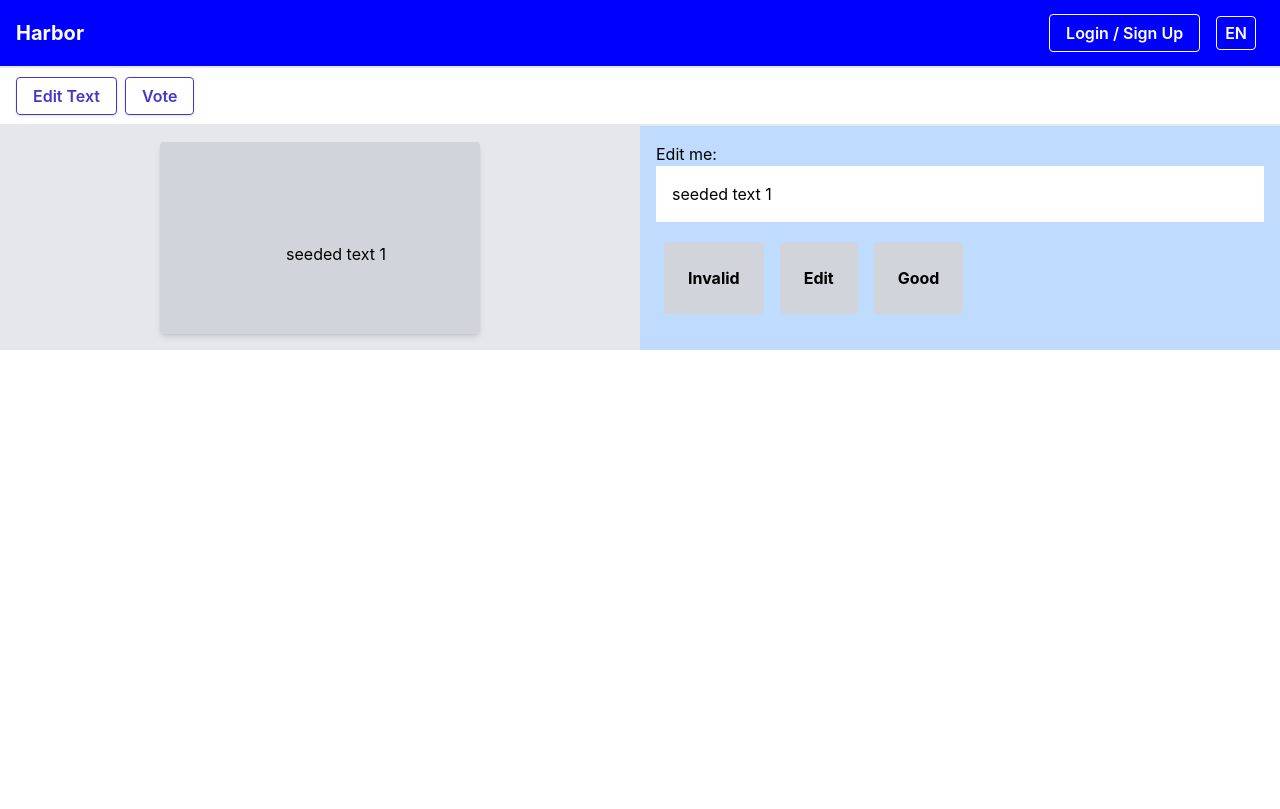
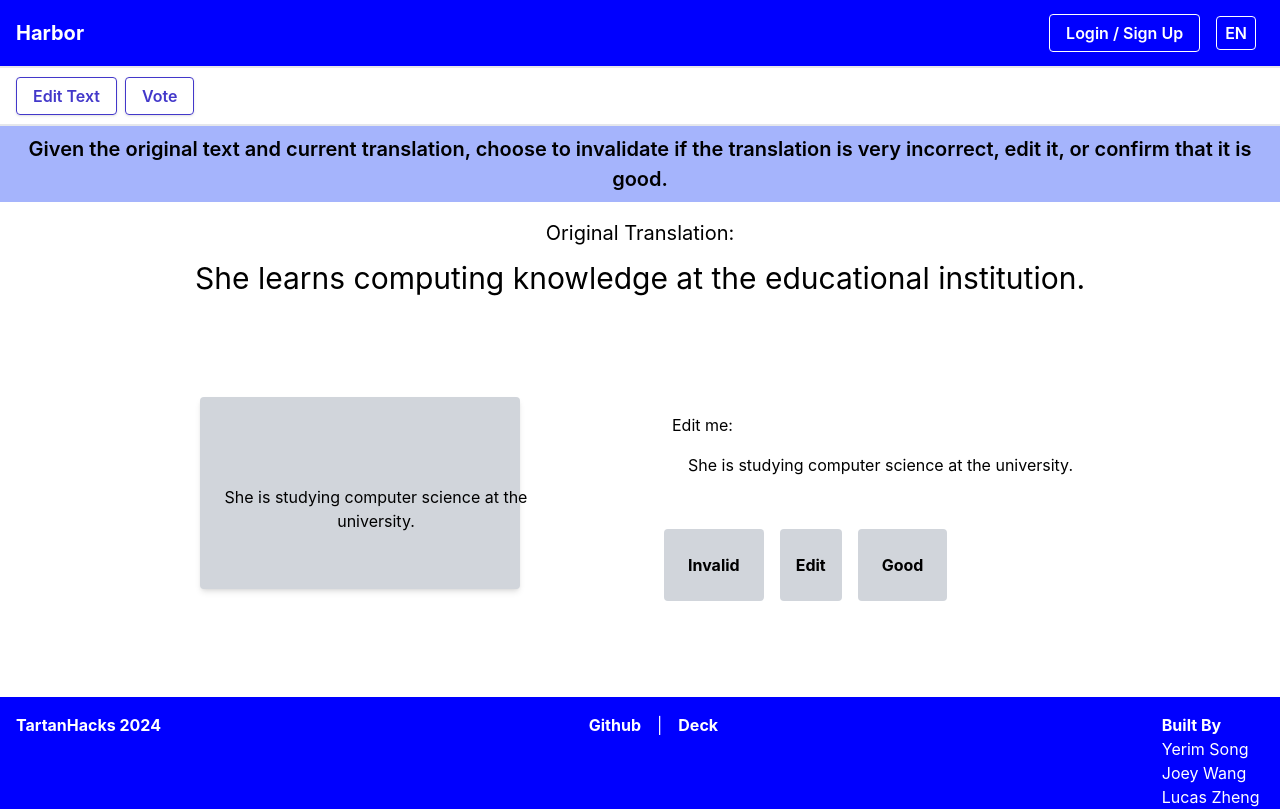
Before and after one commit to useharbor/harbor, a React (Create React App) app: page /solve in a window 1280 px wide. Shown: the top 809 px of the page. Built offline with nearby package versions, Linux system fonts and the light colour scheme; no server answers; the database is empty.

Commit message:
Added fake data

```diff
--- a/src/components/edit_text.js
+++ b/src/components/edit_text.js
@@ -8,7 +8,7 @@ const EditableTextBox = ({ initialText }) => {
   };
 
   return (
-    <div>
+    <div className='p-4'>
       <label htmlFor="editableInput">Edit me:</label>
       <input
         type="text"
--- a/src/pages/Home.js
+++ b/src/pages/Home.js
@@ -43,7 +43,7 @@ export default function Home() {
         <h2 className="text-[30px] mb-8 border-b-2 border-gray-400 pb-2">Harbor is a project to translate text with human validation</h2>
         <p className="mb-10">
         Harbor stands out from traditional online translators like Google Translate
-        by addressing their limitations. While automated services may offer quick
+        by addressing their limitations. While these automated services may offer quick
         translations, they often lack accuracy and struggle with cultural nuances
         and context. Harbor combines human validation with advanced technology,
         engaging native speakers to provide precise and culturally sensitive translations.
--- a/src/pages/Publish.js
+++ b/src/pages/Publish.js
@@ -2,11 +2,13 @@ import React from "react";
 import ContentTextBox from "../components/ContentTextBox.js";
 import PaymentTextBox from "../components/PaymentTextBox";
 import JobForm from "../components/JobForm.js";
+import Footer from "../components/footer.js";
 
 // const { getFirestore, Timestamp } = require("firebase-admin/firestore");
 
 export default function Home() {
   return (
+    <>
       <div className="flex justify-between p-8 flex-col">
         <div className="flex-1 p-4">
           <h1 className="text-2xl font-bold mb-4">Publish</h1>
@@ -14,5 +16,7 @@ export default function Home() {
         </div>
         <JobForm />
       </div>
+      <Footer></Footer>
+    </>
   );
 }
--- a/src/pages/SolveEdit.js
+++ b/src/pages/SolveEdit.js
@@ -4,11 +4,15 @@ import EditableTextBox from "../components/edit_text.js";
 import SolveNavbar from "../components/solve_navbar.js";
 import firebase from "firebase/compat/app";
 import "firebase/compat/firestore";
+import Footer from "../components/footer";
 
 const flashcardsData = [
-  { front: "seeded text 1", back: "Back of Card 1" },
-  { front: "seeded text 2", back: "Back of Card 2" },
-  { front: "seeded text 3", back: "Back of Card 3" },
+  { current: "She is studying computer science at the university.",
+    original: "She learns computing knowledge at the educational institution." },
+  { current: "The meeting will happen in on Zoom.",
+    original: "The conference will take place in a virtual environment." },
+  { current: "The artist exhibited their abstract paintings at the contemporary art gallery.",
+    original: "The creator displayed their summary drawings at the present-day art exhibition." },
   // ...add as many flashcards as you like
 ];
 
@@ -49,24 +53,36 @@ const Page = () => {
   return (
     <>
         <SolveNavbar/>
-        <div className="flex">
-          <div className="flex-1 p-4 bg-gray-200">
+        <div className="Instruction">
+            <header className="bg-indigo-300 text-[20px] text-center font-semibold py-2 px-4">
+                Given the original text and current translation, choose to invalidate if the translation is very incorrect, edit it, or confirm that it is good.
+            </header>
+        </div>
+        <div>
+            <header className="w-full h-100 text-[20px] items-center text-center mt-4 mb-2">
+                Original Translation:
+            </header>
+            <header className="w-full h-100 text-[30px] items-center text-center">
+                {flashcardsData[currentIndex].original}
+            </header>
+        </div>
+        <div className="flex p-20">
+          <div className="flex-1 p-4">
               <div className="flex flex-col items-center">
                   <Flashcard
-                      frontContent={<div className="text-center">{flashcardsData[currentIndex].front}</div>}
-                      backContent={<div className="text-center">{flashcardsData[currentIndex].back}</div>}
+                      frontContent={<div className="text-center">{flashcardsData[currentIndex].current}</div>}
                   />
               </div>
           </div>
-          <div className="flex-1 p-4 bg-blue-200">
+          <div className="flex-1 p-4">
                   <EditableTextBox
-                      initialText={flashcardsData[currentIndex].front}
+                      initialText={flashcardsData[currentIndex].current}
                   />
                   <div className="flex mt-5">
                       <button className="mx-2 bg-gray-300 hover:bg-gray-400 text-black font-bold py-6 px-6 rounded" onClick={goToPrevious}>
                       Invalid
                       </button>
-                      <button className="mx-2 bg-gray-300 hover:bg-gray-400 text-black font-bold py-6 px-6 rounded" onClick={goToNext}>
+                      <button className="mx-2 bg-gray-300 hover:bg-gray-400 text-black font-bold p-4 rounded" onClick={goToNext}>
                       Edit
                       </button>
                       <button className="mx-2 bg-gray-300 hover:bg-gray-400 text-black font-bold py-6 px-6 rounded" onClick={goToNext}>
@@ -75,6 +91,7 @@ const Page = () => {
                   </div>
           </div>
         </div>
+        <Footer></Footer>
     </>
 
   );
--- a/src/pages/SolveVote.js
+++ b/src/pages/SolveVote.js
@@ -1,13 +1,20 @@
 import React, { useState } from 'react';
 import Flashcard from '../components/flashcard.js';
 import SolveNavbar from '../components/solve_navbar.js';
+import Footer from '../components/footer.js';
 
 const flashcardsData = [
-  { front: 'seeded text 1', back: 'Back of Card 1' },
-  { front: 'seeded text 2', back: 'Back of Card 2' },
-  { front: 'seeded text 3', back: 'Back of Card 3' },
-  // ...add as many flashcards as you like
-];
+    { current_1: "She is studying computer science at the university.",
+      current_2: "She is studying computer science at school.",
+      original: "She learns computing knowledge at the educational institution." },
+    { current_1: "The meeting will happen in on Zoom.",
+      current_2: "The meeting will happen through an online source.",
+      original: "The conference will take place in a virtual environment." },
+    { current_1: "The artist exhibited their abstract paintings at the contemporary art gallery.",
+      current_2: "The artist displayed their paintings at the art gallery.",
+      original: "The creator displayed their summary drawings at the present-day art exhibition." },
+    // ...add as many flashcards as you like
+  ];
 
 const Page = () => {
   const [currentIndex, setCurrentIndex] = useState(0);
@@ -24,42 +31,41 @@ const Page = () => {
     <>
         <SolveNavbar/>
         <div className="Instruction">
-            <header className="bg-indigo-300 text-center font-semibold py-2 px-4">
+            <header className="text-[20px] text-center font-semibold py-2 px-4 bg-indigo-300">
                 Pick the option that is the best improvement over the original
             </header>
         </div>
         <div>
-            <header className="w-full h-100 text-lg items-center text-center p-4">
-                Original Text:
+            <header className="w-full h-100 text-[20px] items-center text-center mt-4 mb-2">
+                Original Translation:
             </header>
-            <header className="w-full h-100 text-lg items-center text-center p-4">
-                {flashcardsData[currentIndex].front}
+            <header className="w-full h-100 text-[30px] items-center text-center p-4">
+                {flashcardsData[currentIndex].original}
             </header>
         </div>
-        <div className="flex">
-            <div className="flex-1 p-4 bg-gray-200">
+        <div className="flex mb-20">
+            <div className="flex-1 p-4">
                 <div className="flex flex-col items-center">
                 <Flashcard
-                    frontContent={<div className="text-center">{flashcardsData[currentIndex].front}</div>}
-                    backContent={<div className="text-center">{flashcardsData[currentIndex].back}</div>}
+                    frontContent={<div className="text-center">{flashcardsData[currentIndex].current_1}</div>}
                 />
-                <button className="mx-2 bg-gray-300 hover:bg-gray-400 text-black font-bold py-6 px-6 rounded" onClick={goToPrevious}>
+                <button className="mx-2 bg-gray-300 hover:bg-gray-200 text-black font-bold py-6 px-6 rounded p-4" onClick={goToPrevious}>
                     Select V1
                 </button>
                 </div>
             </div>
-            <div className="flex-1 p-4 bg-blue-200">
+            <div className="flex-1 p-4">
                 <div className="flex flex-col items-center">
                 <Flashcard
-                    frontContent={<div className="text-center">{flashcardsData[currentIndex].front}</div>}
-                    backContent={<div className="text-center">{flashcardsData[currentIndex].back}</div>}
+                    frontContent={<div className="text-center">{flashcardsData[currentIndex].current_2}</div>}
                 />
-                <button className="mx-2 bg-gray-300 hover:bg-gray-400 text-black font-bold py-6 px-6 rounded" onClick={goToPrevious}>
+                <button className="mx-2 bg-gray-300 hover:bg-gray-200 text-black font-bold py-6 px-6 rounded p-4" onClick={goToPrevious}>
                     Select V2
                 </button>
                 </div>
             </div>
         </div>
+        <Footer></Footer>
     </>
 
   );
```
Lines whose indentation alone changed are shown as unchanged.
